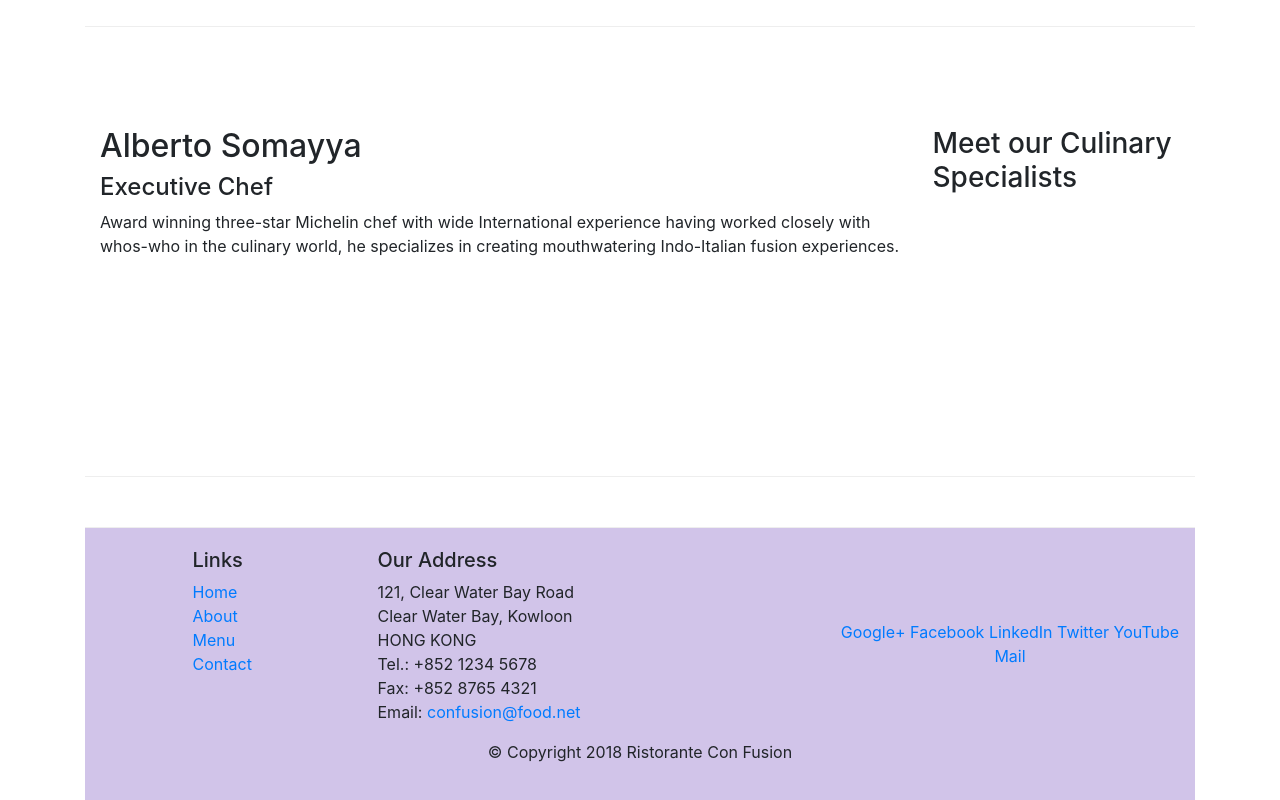
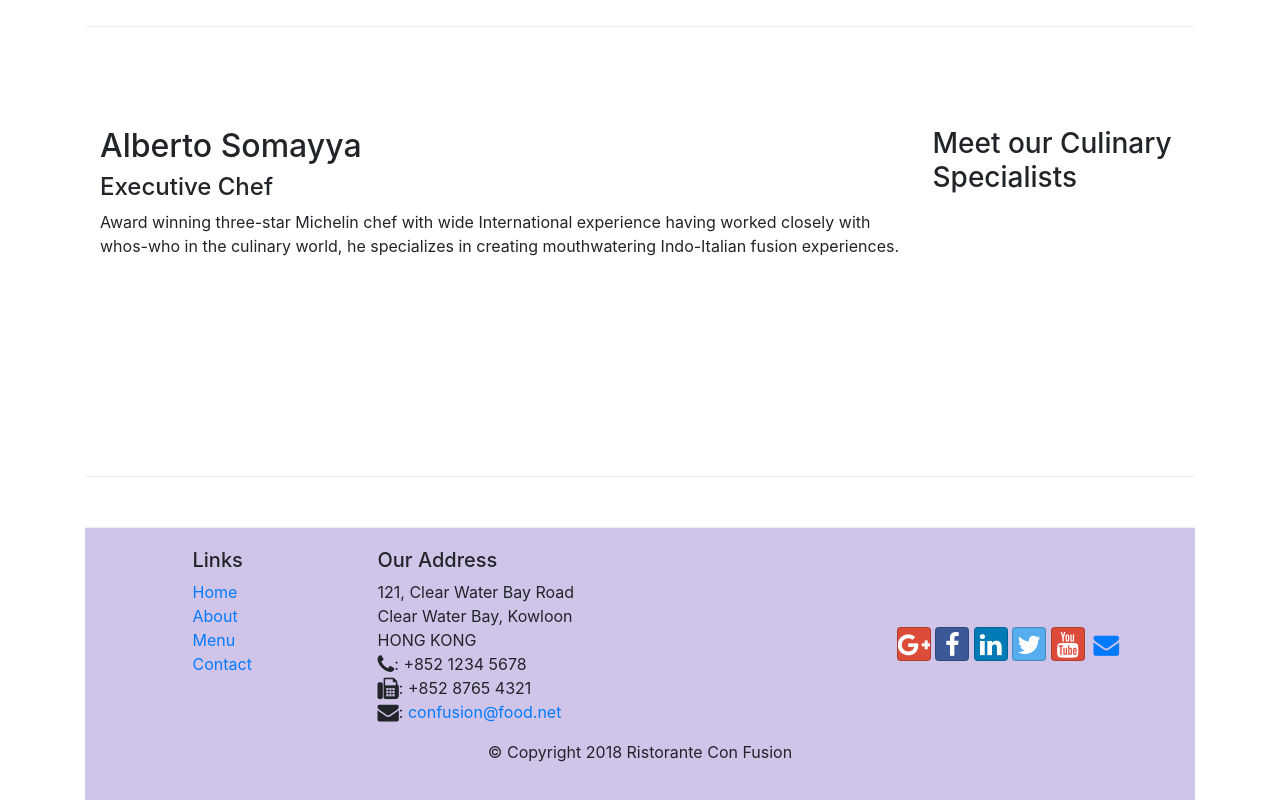
Before and after one commit to BassamElbakry/Bootstrap, a website: page index.html in a window 1280 px wide. Shown: the part 1107-1907 px from the top of the page. Drawn offline with nearby package versions, Linux system fonts and the light colour scheme.

Commit message:
icon fonts

```diff
--- a/index.html
+++ b/index.html
@@ -10,6 +10,11 @@
        <!-- Bootstrap CSS -->
        <link rel="stylesheet" href="node_modules/bootstrap/dist/css/bootstrap.min.css">
        <link rel="stylesheet" href="css/styles.css">
+       <link rel="stylesheet" href="node_modules/font-awesome/css/font-awesome.min.css">
+       <link rel="stylesheet" href="node_modules/bootstrap-social/bootstrap-social.css">
+
+
+
     <title>Ristorante Con Fusion</title>
 </head>
 
@@ -22,10 +27,10 @@
         <a class="navbar-brand" href="#">Ristorante Con Fusion</a>
         <div class="navbar-collapse collapse" id="Navbar">
                 <ul class="navbar-nav mr-auto">
-                        <li class="nav-item active" ><a class="nav-link" href="#" >Home</a></li>
-                        <li class="nav-item"><a class="nav-link" href="./aboutus.html" >About</a></li>
-                        <li class="nav-item"><a class="nav-link" href="#" >Menu</a></li>
-                        <li class="nav-item"><a class="nav-link" href="#" >Contact us</a></li>
+                        <li class="nav-item active" ><a class="nav-link" href="#" ><span class="fa fa-home fa-lg"></span> Home</a></li>
+                        <li class="nav-item"><a class="nav-link" href="./aboutus.html" ><span class="fa fa-info fa-lg"></span>  About</a></li>
+                        <li class="nav-item"><a class="nav-link" href="#" ><span class="fa fa-list fa-lg"></span>  Menu</a></li>
+                        <li class="nav-item"><a class="nav-link" href="#" ><span class="fa fa-address-card fa-lg"></span> Contact us</a></li>
                     </ul>
         </div>
 
@@ -100,19 +105,19 @@
 		              121, Clear Water Bay Road<br>
 		              Clear Water Bay, Kowloon<br>
 		              HONG KONG<br>
-		              Tel.: +852 1234 5678<br>
-		              Fax: +852 8765 4321<br>
-		              Email: <a href="mailto:confusion@food.net">confusion@food.net</a>
+                      <i class="fa fa-phone fa-lg"></i>: +852 1234 5678<br>
+                      <i class="fa fa-fax fa-lg"></i>: +852 8765 4321<br>
+                      <i class="fa fa-envelope fa-lg"></i>: <a href="mailto:confusion@food.net">confusion@food.net</a>
 		           </address>
                 </div>
                 <div class="col-12 col-sm-4 align-self-center">
                     <div class="text-center" >
-                        <a href="http://google.com/+">Google+</a>
-                        <a href="http://www.facebook.com/profile.php?id=">Facebook</a>
-                        <a href="http://www.linkedin.com/in/">LinkedIn</a>
-                        <a href="http://twitter.com/">Twitter</a>
-                        <a href="http://youtube.com/">YouTube</a>
-                        <a href="mailto:">Mail</a>
+                            <a class="btn btn-social-icon btn-google" href="http://google.com/+"> <i class="fa fa-google-plus fa-lg"></i> </a>
+                            <a class="btn btn-social-icon btn-facebook"  href="http://www.facebook.com/profile.php?id="> <i class="fa fa-facebook fa-lg"></i> </a>
+                            <a class="btn btn-social-icon btn-linkedin"  href="http://www.linkedin.com/in/"> <i class="fa fa-linkedin fa-lg"></i> </a>
+                            <a class="btn btn-social-icon btn-twitter"  href="http://twitter.com/"> <i class="fa fa-twitter fa-lg"></i> </a>
+                            <a class="btn btn-social-icon btn-google"  href="http://youtube.com/"> <i class="fa fa-youtube fa-lg"></i> </a>
+                            <a class="btn btn-social-icon" href="mailto:"> <i class="fa fa-envelope fa-lg"></i> </a>
                     </div>
                 </div>
            </div>
--- a/package.json
+++ b/package.json
@@ -15,6 +15,8 @@
   },
   "dependencies": {
     "bootstrap": "^4.0.0",
+    "bootstrap-social": "^5.1.1",
+    "font-awesome": "^4.7.0",
     "jquery": "^3.3.1",
     "popper.js": "^1.12.9"
   }
```
Also changed, not shown: aboutus.html (+19 -13 lines), 1 other file.
